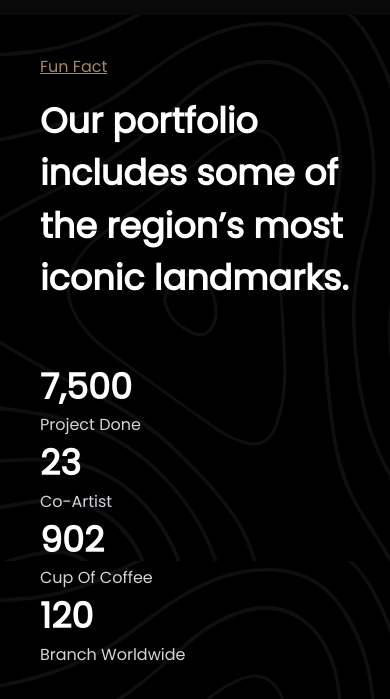
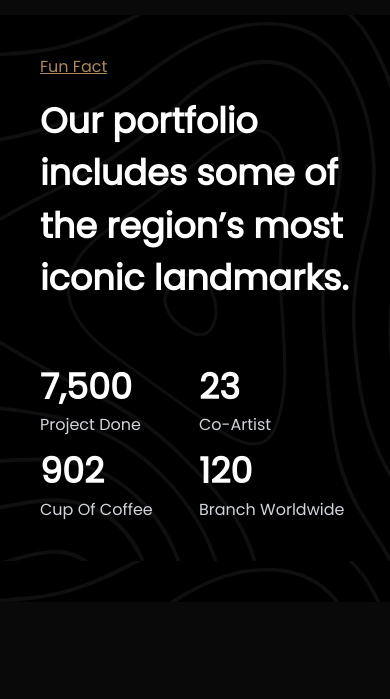
Before and after one commit to tamannaBithy/model-canvas, a Next.js app: page / in a window 390 px wide. Shown: the part 5814-6513 px from the top of the page. Built offline with nearby package versions, Linux system fonts and the light colour scheme.

Commit message:
[done] funfact resposive

```diff
--- a/app/components/Funfact.jsx
+++ b/app/components/Funfact.jsx
@@ -10,7 +10,7 @@ const Funfact = () => {
           Our portfolio includes some of the region’s most iconic landmarks.
         </h2>
 
-        <div className="lg:grid grid-cols-4 gap-6 py-10">
+        <div className="grid lg:grid-cols-4 grid-cols-2 md:gap-6 gap-2 py-10">
           <Count />
         </div>
       </div>
--- a/app/layout.js
+++ b/app/layout.js
@@ -9,7 +9,7 @@ const poppins = Poppins({
 })
 
 export const metadata = {
-  title: 'Create Next App',
+  title: 'Ruposhi-Actor,model portfolio',
   description: 'Generated by create next app',
 }
 
```
